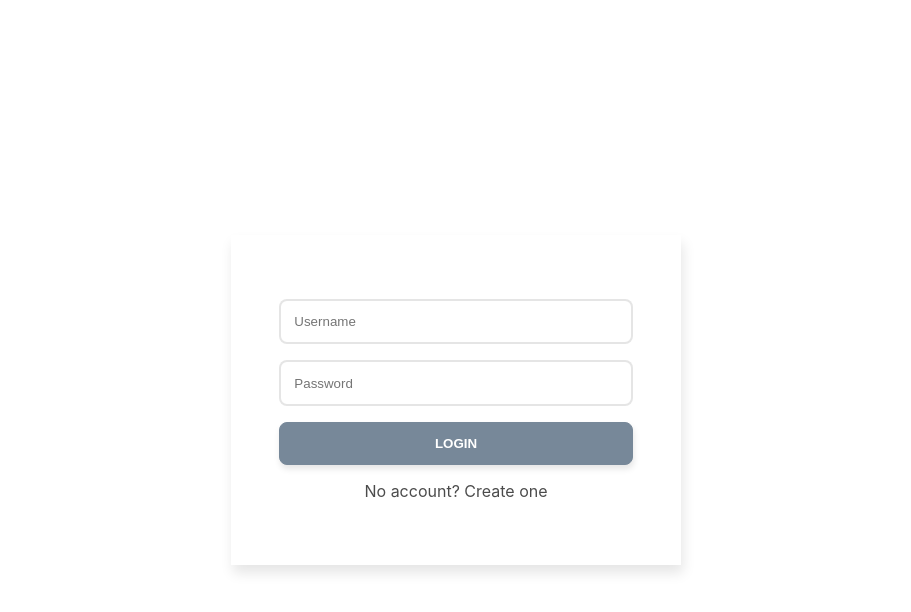
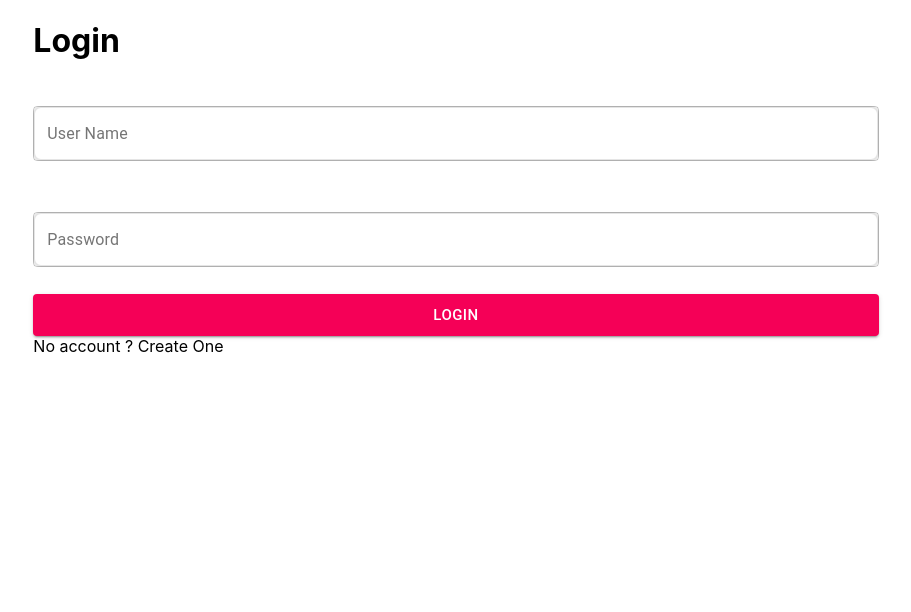
Before and after one commit to AshrafHussain786/Bootcamp2020-Projects, a React (Create React App) app: page / in a window 1280 px wide. Shown: the top 612 px of the page, without its empty margins (184-1095 px from the left). Built offline with nearby package versions, Linux system fonts and the light colour scheme; what miragejs would draw is missing.

Commit message:
updated files

```diff
--- a/package.json
+++ b/package.json
@@ -3,6 +3,7 @@
   "version": "0.1.0",
   "private": true,
   "dependencies": {
+    "@material-ui/core": "^4.11.2",
     "@reduxjs/toolkit": "^1.4.0",
     "@testing-library/jest-dom": "^5.11.4",
     "@testing-library/react": "^11.1.0",
@@ -13,6 +14,7 @@
     "@types/react-dom": "^16.9.8",
     "axios": "^0.21.0",
     "dayjs": "^1.9.6",
+    "formik": "^2.2.6",
     "markdown-to-jsx": "^7.1.0",
     "react": "^17.0.1",
     "react-dom": "^17.0.1",
--- a/src/features/auth/Auth.tsx
+++ b/src/features/auth/Auth.tsx
@@ -1,5 +1,6 @@
 import React, {FC, useState} from 'react';
-import { useForm } from 'react-hook-form';
+import { Formik, Form, Field, ErrorMessage } from "formik";
+// import { useForm } from 'react-hook-form';
 import { User } from '../../interfaces/user.interface';
 import * as Yup from 'yup';
 import http from '../../services/api';
@@ -7,98 +8,225 @@ import { saveToken, setAuthState } from './authSlice';
 import { setUser } from './userSlice';
 import { AuthResponse } from '../../services/mirage/routes/user';
 import { useAppDispatch } from '../../store';
+import { Grid, TextField, Button } from "@material-ui/core";
+import Error from "./Error";
 
+// Blog / Article coding
+// const schema = Yup.object({
+//     username: Yup.string().required("Required"),
+//     email: Yup.string().required("Required").email("Invalid Email"),
+//     password: Yup.string().required("Required"),
+//   });
 
-const schema = Yup.object().shape({
-    username: Yup.string()
-    .required('What ? No userName?')
-    .max(16, 'UserName cannot be longer than 16 characters'),
-    password: Yup.string().required('Without a password, "None shall pass!"'),
-    email: Yup.string().email('Please provide a valid email address (abc@xy.z)'),
-});
-const Auth: FC = () => {
-    const { handleSubmit, register, errors } = useForm<User>({
-        // eslint-disable-next-line
+// const Auth: FC = () => {
+// const { handleSubmit, register, errors } = useForm<User>();
+// const [isLogin, setLogin] = useState(true);
+// const [loading, setLoading] = useState(false);
+// const dispatch = useAppDispatch();
 
-        validationSchema: schema,
+// const submitForm = (data: User) => {
+//     const path = isLogin ? '/auth/login' : '/auth/signup';
+//     http
+//     .post<User, AuthResponse>(path,data)
+//     .then((res) => {
+//         if (res) {
+//             const { user, token } = res;
+//             dispatch(saveToken(token));
+//             dispatch(setUser(user));
+//             dispatch(setAuthState(true))
+//         }
+//     })
+//     .catch((errors) => {
+//         console.log(errors);
+//     })
+//     .finally(() => {
+//         setLoading(false);
+//     });
+// };
+// return (
+//     <div className="auth">
+//         <div className="card">
+//             <form onSubmit={handleSubmit(submitForm)}>
+//                 <div className="inputWrapper">
+//                     <input ref={register} name="username" placeholder="Username"/>
+//                     {errors && errors.username && (
+//                         <p className="error">{errors.username.message}</p>
+//                     )}
+//                 </div>
+//                 <div className="InputWrapper">
+//                     <input
+//                     ref={register}
+//                     name="password"
+//                     type="password"
+//                     placeholder="Password"
+//                     />
+//                     {errors && errors.password && (
+//                         <p className="error">{errors.password.message}</p>
+//                     )}
+//                 </div>
+//                 {!isLogin && (
+//                     <div className="inputWrapper">
+//                         <input
+//                         ref={register}
+//                         name="email"
+//                         placeholder="Email (optional)"
+//                         />
+//                         {errors && errors.email && (
+//                             <p className="error">
+//                                 {errors.email.message}
+//                             </p>
+//                         )}
+//                     </div>
+//                 )}
+//                 <div className="inputWrapper">
+//                     <button type="submit" disabled={loading}>
+//                         {isLogin ? 'Login' : 'Create account'}
+
+//                     </button>
+//                 </div>
+//                 <p
+//                 onClick={() => setLogin(!isLogin)}
+//                 style={{ cursor: 'pointer', opacity: 0.7 }}
+//                 >
+//                     {isLogin ? 'No account? Create one' : 'Already have an account?'}
+//                 </p>
+//             </form>
+//         </div>
+//     </div>
+// );
+// };
+// export default Auth;
+
+// Osama Bin Tahir coding
+const initialValues: User = {
+    username: "",
+    password: "",
+    email: "",
+  };
+
+  const validationSchema = Yup.object({
+    username: Yup.string().required("Required"),
+    email: Yup.string().required("Required").email("Invalid Email"),
+    password: Yup.string().required("Required"),
   });
 
-const [isLogin, setLogin] = useState(true);
+  const Auth: FC = () => {
+    const [isLogin, setIsLogin] = useState(true);
     const [loading, setLoading] = useState(false);
     const dispatch = useAppDispatch();
 
-const submitForm = (data: User) => {
-    const path = isLogin ? '/auth/login' : '/auth/signup';
+    return (
+      <div className="loginPage">
+        <Formik
+          initialValues={initialValues}
+          validationSchema={validationSchema}
+          onSubmit={(values: User) => {
+            const path = isLogin ? "/auth/login" : "/auth/signup";
             http
-    .post<User, AuthResponse>(path,data)
+              .post<User, AuthResponse>(path, values)
               .then((res) => {
                 if (res) {
+                  console.log(res);
                   const { user, token } = res;
                   dispatch(saveToken(token));
                   dispatch(setUser(user));
-            dispatch(setAuthState(true))
+                  dispatch(setAuthState(true));
                 }
               })
-    .catch((errors) => {
-        console.log(errors);
+              .catch((error) => {
+                console.log(error);
               })
               .finally(() => {
                 setLoading(false);
               });
-};
+          }}
+        >
+          {(formik) => {
             return (
-    <div className="auth">
-        <div className="card">
-            <form onSubmit={handleSubmit(submitForm)}>
-                <div className="inputWrapper">
-                    <input ref={register} name="username" placeholder="Username"/>
-                    {errors && errors.username && (
-                        <p className="error">{errors.username.message}</p>
+              <Form>
+                <Grid
+                  container
+                  spacing={3}
+                  justify="center"
+                  className="loginForm"
+                >
+                  <Grid item sm={8} xs={10} className="formAlign">
+                    <h1>{isLogin ? "Login" : "SignUp"}</h1>
+                  </Grid>
+
+                  <Grid item sm={8} xs={10}>
+                    <Field
+                      name="username"
+                      as={TextField}
+                      label="User Name"
+                      variant="outlined"
+                      helperText={
+                        <ErrorMessage name="username" component={Error} />
+                      }
+                      InputLabelProps={{ className: "textfield__label" }}
+                      InputProps={{ className: "textfield" }}
+                      fullWidth
+                    />
+                  </Grid>
+
+                  <Grid item sm={8} xs={10}>
+                    {!isLogin && (
+                      <Field
+                        name="email"
+                        as={TextField}
+                        label="E-mail"
+                        variant="outlined"
+                        helperText={
+                          <ErrorMessage name="email" component={Error} />
+                        }
+                        InputLabelProps={{ className: "textfield__label" }}
+                        InputProps={{ className: "textfield" }}
+                        fullWidth
+                      />
                     )}
-                </div>
-                <div className="InputWrapper">
-                    <input
-                    ref={register}
+                  </Grid>
+
+                  <Grid item sm={8} xs={10}>
+                    <Field
                       name="password"
+                      as={TextField}
+                      label="Password"
+                      variant="outlined"
                       type="password"
-                    placeholder="Password"
+                      helperText={
+                        <ErrorMessage name="password" component={Error} />
+                      }
+                      InputLabelProps={{ className: "textfield__label" }}
+                      InputProps={{ className: "textfield" }}
+                      fullWidth
                     />
-                    {errors && errors.password && (
-                        <p className="error">{errors.password.message}</p>
-                    )}
-                </div>
-                {!isLogin && (
-                    <div className="inputWrapper">
-                        <input
-                        ref={register}
-                        name="email"
-                        placeholder="Email (optional)"
-                        />
-                        {errors && errors.email && (
-                            <p className="error">
-                                {errors.email.message}
-                            </p>
-                        )}
-                    </div>
-                )}
-                <div className="inputWrapper">
-                    <button type="submit" disabled={loading}>
-                        {isLogin ? 'Login' : 'Create account'}
-
-                    </button>
-                </div>
-                <p
-                onClick={() => setLogin(!isLogin)}
-                style={{ cursor: 'pointer', opacity: 0.7 }}
+                  </Grid>
+                  <Grid item sm={8} xs={10} className="formAlign">
+                    <Button
+                      variant="contained"
+                      color="secondary"
+                      type="submit"
+                      size="large"
+                      disabled={loading}
                     >
-                    {isLogin ? 'No account? Create one' : 'Already have an account?'}
-                </p>
-
-            </form>
-
-        </div>
-
+                      {isLogin ? "Login" : "Create Account"}
+                    </Button>
+                    <span
+                      className="account_Link"
+                      onClick={() => setIsLogin(!isLogin)}
+                    >
+                      {isLogin
+                        ? "No account ? Create One"
+                        : "Already have an account ?"}
+                    </span>
+                  </Grid>
+                </Grid>
+              </Form>
+            );
+          }}
+        </Formik>
       </div>
     );
   };
+
   export default Auth;
--- /dev/null
+++ b/src/features/auth/Error.tsx
@@ -0,0 +1,7 @@
+import React from "react";
+
+const Error = (props: any) => {
+  return <div className="error">{props.children}</div>;
+};
+
+export default Error;
--- a/src/features/auth/authSlice.ts
+++ b/src/features/auth/authSlice.ts
@@ -14,7 +14,7 @@ const auth = createSlice({
   name: 'auth',
   initialState,
   reducers: {
-    saveToken(state, { payload }: PayloadAction) {
+    saveToken(state, { payload }: PayloadAction<string>) {
       if (payload) {
         state.token = payload;
       }
@@ -22,7 +22,7 @@ const auth = createSlice({
     clearToken(state) {
       state.token = null;
     },
-    setAuthState(state, { payload }: PayloadAction) {
+    setAuthState(state, { payload }: PayloadAction<boolean>) {
       state.isAuthenticated = payload;
     },
   },
--- a/src/features/diary/Diaries.tsx
+++ b/src/features/diary/Diaries.tsx
@@ -35,7 +35,7 @@ const Diaries: FC = () => {
   }, [dispatch, user]);
 
   const createDiary = async () => {
-    const result = await Swal.mixin({
+    const result:any = await Swal.mixin({
       input: 'text',
       confirmButtonText: 'Next →',
       showCancelButton: true,
--- a/src/features/diary/DiaryEntriesList.tsx
+++ b/src/features/diary/DiaryEntriesList.tsx
@@ -9,10 +9,14 @@ import { setCurrentlyEditing, setCanEdit } from '../entry/editorSlice';
 import dayjs from 'dayjs';
 import { useAppDispatch } from '../../store';
 
+type idProps = {
+  id: string
+}
+
 const DiaryEntriesList: FC = () => {
   const { entries } = useSelector((state: RootState) => state);
   const dispatch = useAppDispatch();
-  const { id } = useParams();
+  const { id }: idProps = useParams();
 
   useEffect(() => {
     if (id != null) {
--- a/src/interfaces/user.interface.ts
+++ b/src/interfaces/user.interface.ts
@@ -1,7 +1,7 @@
 export interface User {
     id?: string;
     username: string;
-    email: string;
+    email?: string;
     password?: string;
-    diaryIds: string[] | null;
+    diaryIds?: string[] | null;
   }
```
Also changed, not shown: 2 other files (tests, documents, lock files or other folders). Lines whose indentation alone changed are shown as unchanged.
